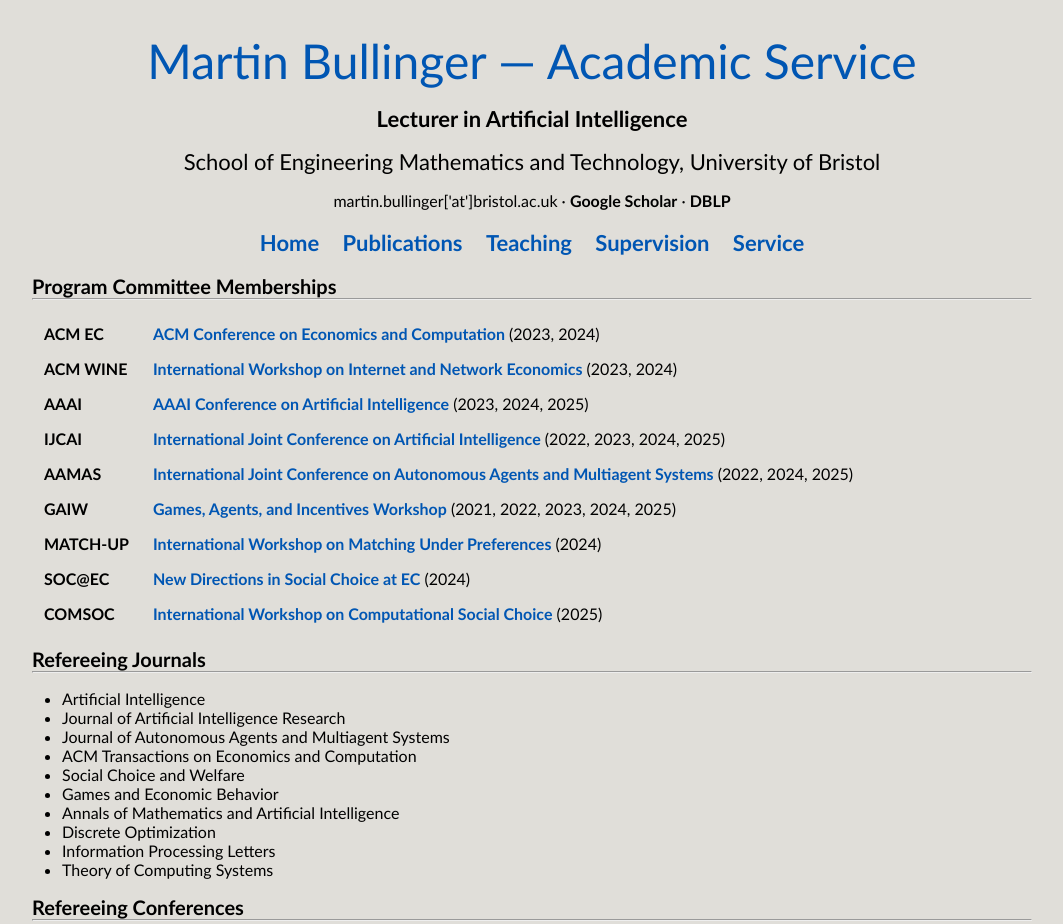
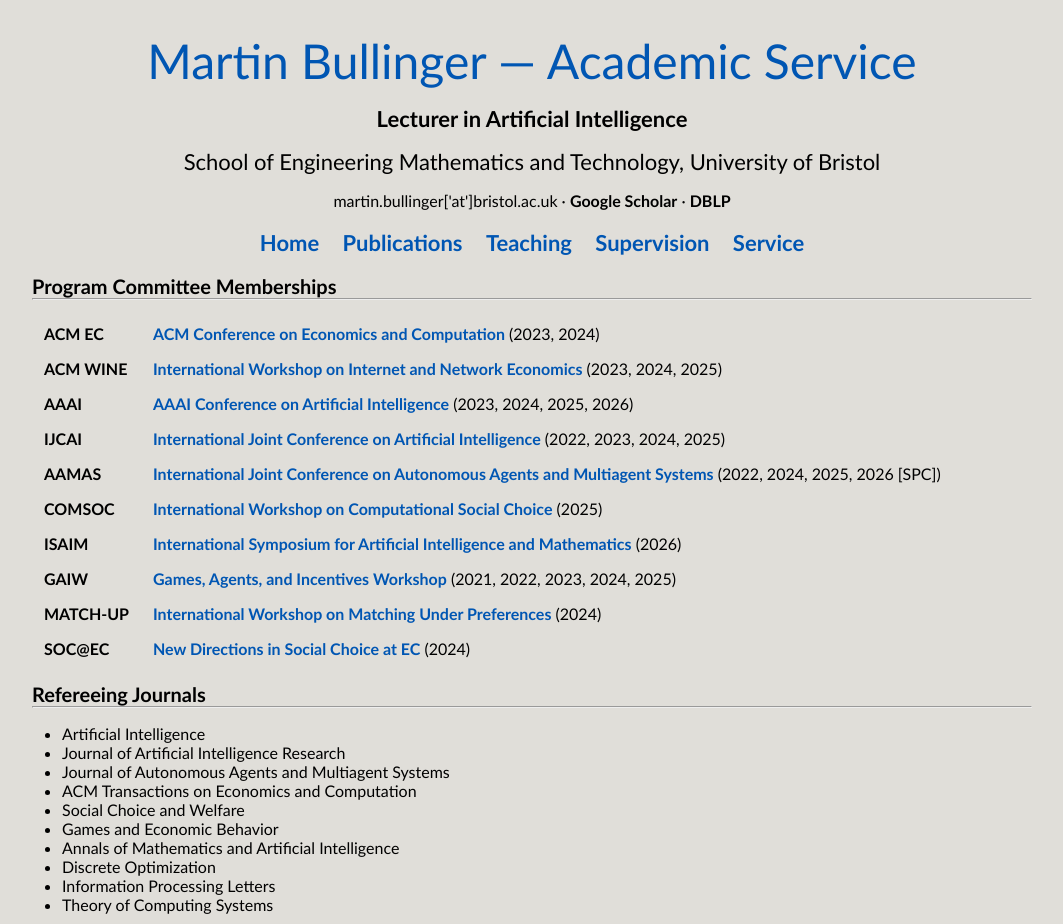
Before and after one commit to martin-bullinger/martin-bullinger.github.io, a plain HTML site: page service.html in a window 1280 px wide. Shown: the top 924 px of the page, without its empty margins (108-1171 px from the left). Drawn offline with Linux system fonts and the light colour scheme.

Commit message:
some more PCs

```diff
--- a/service.html
+++ b/service.html
@@ -50,11 +50,11 @@
 	  </tr>
 	  <tr>
 	    <td style="font-weight: bold;">ACM WINE</td>
-	    <td><span class="no-hover">International Workshop on Internet and Network Economics</span> (2023, 2024)</td>
+	    <td><span class="no-hover">International Workshop on Internet and Network Economics</span> (2023, 2024, 2025)</td>
 	  </tr>
 	  <tr>
 	    <td style="font-weight: bold;">AAAI</td>
-	    <td><span class="no-hover">AAAI Conference on Artificial Intelligence</span> (2023, 2024, 2025)</td>
+	    <td><span class="no-hover">AAAI Conference on Artificial Intelligence</span> (2023, 2024, 2025, 2026)</td>
 	  </tr>
 	  <tr>
 	    <td style="font-weight: bold;">IJCAI</td>
@@ -62,7 +62,15 @@
 	  </tr>
 	  <tr>
 	    <td style="font-weight: bold;">AAMAS</td>
-	    <td><span class="no-hover">International Joint Conference on Autonomous Agents and Multiagent Systems</span> (2022, 2024, 2025)</td>
+	    <td><span class="no-hover">International Joint Conference on Autonomous Agents and Multiagent Systems</span> (2022, 2024, 2025, 2026 [SPC])</td>
+	  </tr>
+	  <tr>
+	    <td style="font-weight: bold;">COMSOC</td>
+	    <td><span class="no-hover">International Workshop on Computational Social Choice</span> (2025)</td>
+	  </tr>
+	  <tr>
+	    <td style="font-weight: bold;">ISAIM</td>
+	    <td><span class="no-hover">International Symposium for Artificial Intelligence and Mathematics</span> (2026)</td>
 	  </tr>
 	  <tr>
 	    <td style="font-weight: bold;">GAIW</td>
@@ -75,10 +83,6 @@
 	  <tr>
 	    <td style="font-weight: bold;">SOC@EC</td>
 	    <td><span class="no-hover">New Directions in Social Choice at EC</span> (2024)</td>
-	  </tr>
-	  <tr>
-	    <td style="font-weight: bold;">COMSOC</td>
-	    <td><span class="no-hover">International Workshop on Computational Social Choice</span> (2025)</td>
 	  </tr>
 	</table>
 	<br>
```
